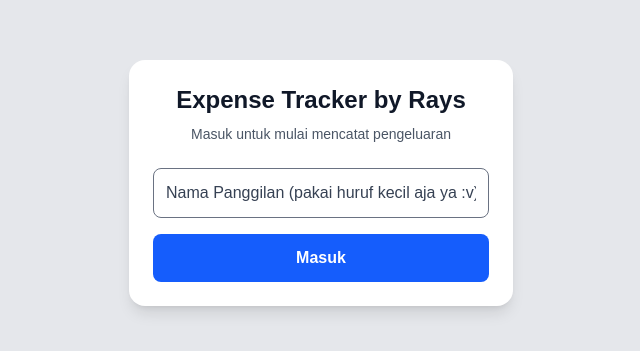
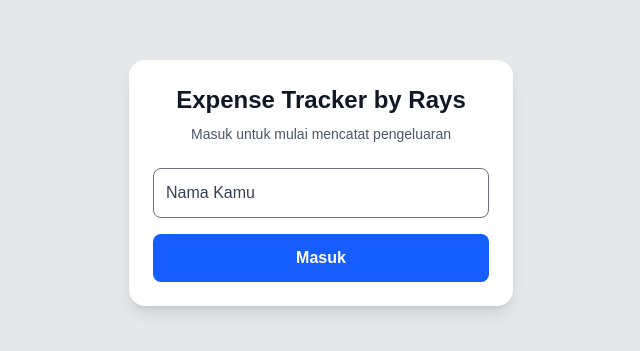
Before and after one commit to raysvarga/expense-tracker, a Next.js app: page /login in a window 1280 px wide. Shown: the part 217-568 px from the top of the page, without its empty margins (319-959 px from the left). Built offline with nearby package versions, Linux system fonts and the light colour scheme.

Commit message:
style: update placeholder name

```diff
--- a/app/login/page.tsx
+++ b/app/login/page.tsx
@@ -43,7 +43,7 @@ export default function LoginPage() {
 
         <input
           type="text"
-          placeholder="Nama Panggilan (pakai huruf kecil aja ya :v)"
+          placeholder="Nama Kamu"
           value={name}
           onChange={(e) => setName(e.target.value)}
           onKeyDown={(e) => e.key === "Enter" && handleLogin()}
```
